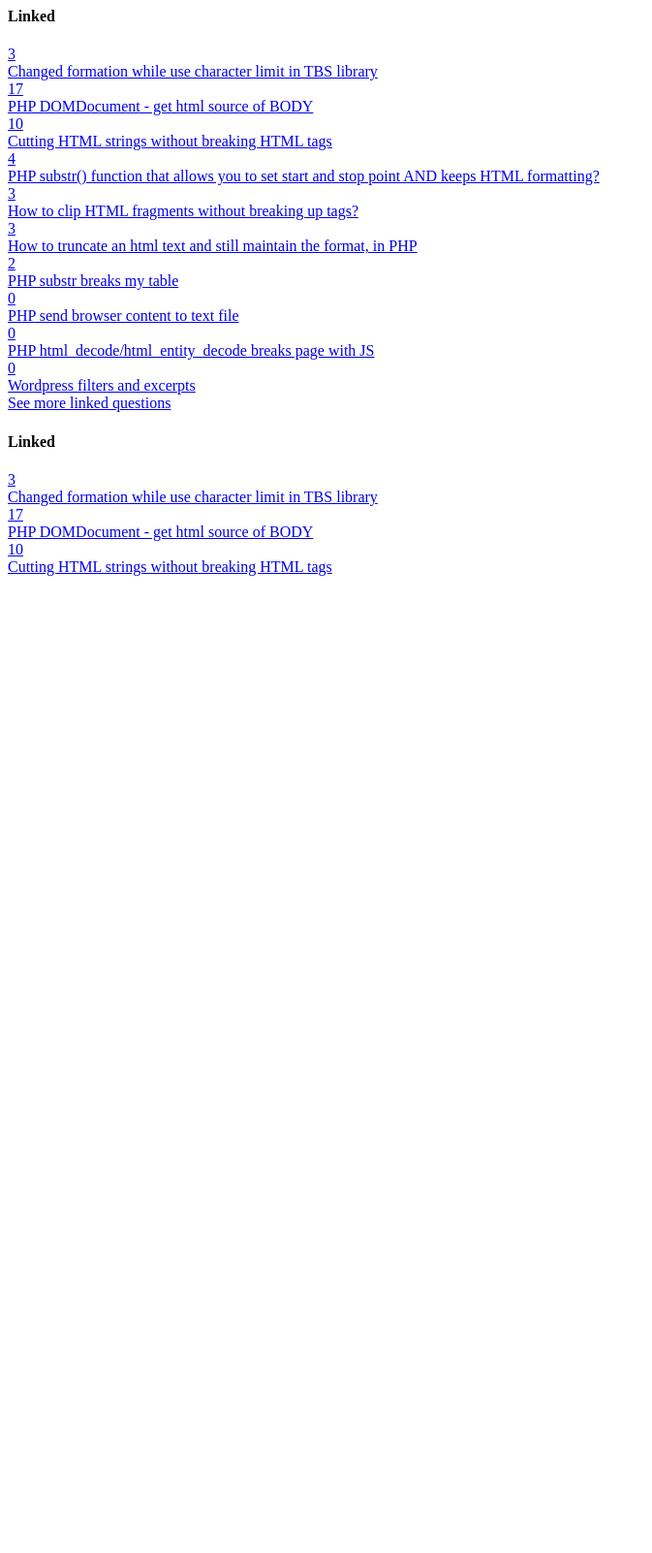
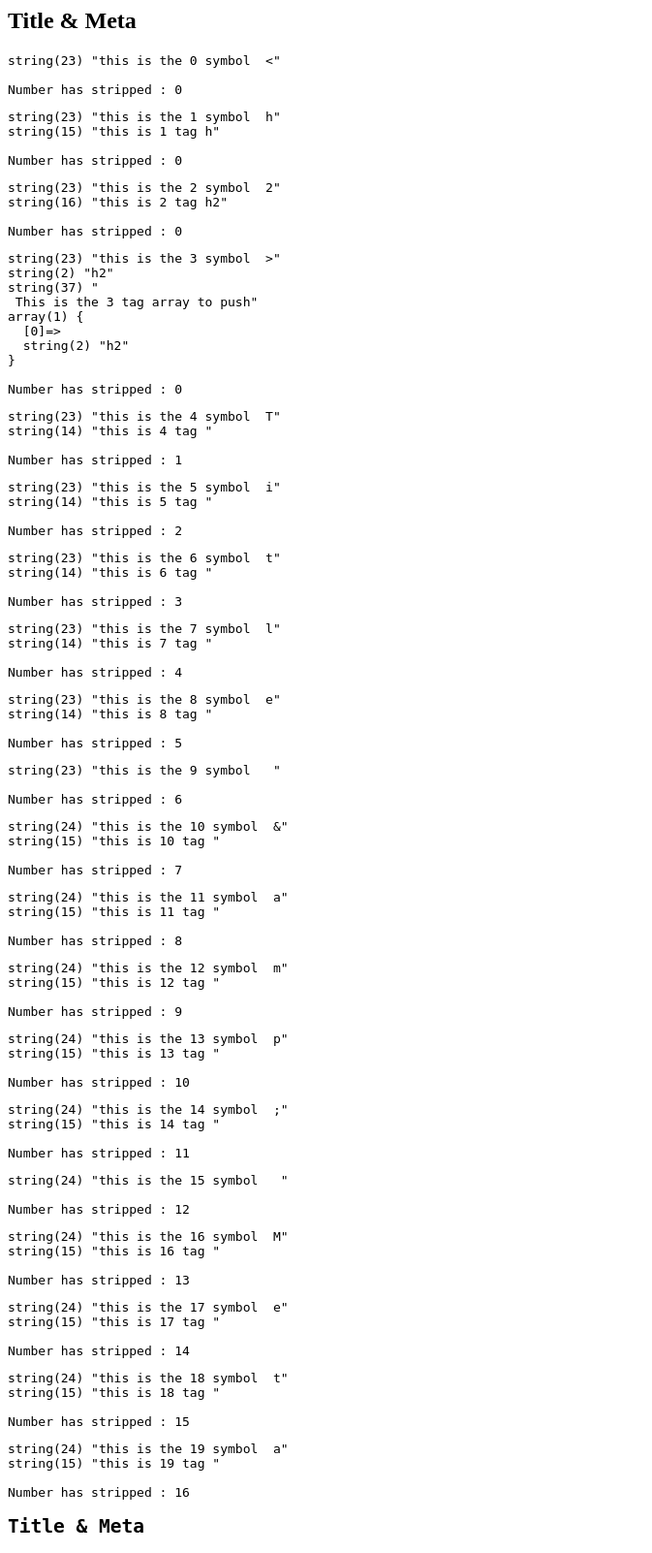
Before and after one commit to lechuhuuha/cool-things-i-do-with-php, a PHP site: page /html_cut.php in a window 1280 px wide. Shown: the whole page at 97% size, without its empty margins (0-673 px from the left). Before the commit the page ends 594 px from the top, so only its background shows below. Run offline with PHP 8.4, Linux system fonts and the light colour scheme.

Commit message:
now add explanation

```diff
--- a/html_cut.php
+++ b/html_cut.php
@@ -1,32 +1,66 @@
 <?php
+
+/**
+ * Html cut function from Stack overflow username : code ex machina
+ * I had add explanation for those who don't understand
+ *
+ * @param string $text
+ * @param number $max_length
+ * @return string $result
+ *
+ */
 function html_cut($text, $max_length)
 {
+    // The array of tag when we stripped from $text
     $tags   = array();
+    // The result we will get after stripped
     $result = "";
 
+    // If the $test have < then is in open state
     $is_open   = false;
+    // If the $test have open state then is had grab
     $grab_open = false;
+    // If the $text have / then is in close state
     $is_close  = false;
+    // If the $text have " then is in double quoute state
     $in_double_quotes = false;
+    // If the $text have ' then is in double quoute state
     $in_single_quotes = false;
+    // The tag name that will get inject into $tags array
     $tag = "";
 
     $i = 0;
+    // Number the $text has been stripped
     $stripped = 0;
+    $stripped_text = strip_tags($text);
+    // echo (strlen($stripped_text));
+    // for ($i = 0; $i < strlen($stripped_text); $i++) {
+    //     echo '<pre>';
+    //     echo $stripped_text[$i];
+    // }
 
-    $stripped_text = strip_tags($text);
+    // While $i < the length of the original $text
+    // and number of time the $test has been stripped < the length of the stripped text
+    // and number of time the $test has been stripped < the length we want the $text to have
     while ($i < strlen($text) && $stripped < strlen($stripped_text) && $stripped < $max_length) {
+        // $symbol = each of the word in the $text
         $symbol  = $text[$i];
+        // $result will get the value of $symbol
+        $result .= $symbol;
 
-        $result .= $symbol;
+        // i use var_dump to demonstate how this work
+        echo '<pre>';
+        var_dump('this is the ' . $i .  ' symbol  ' . $symbol);
 
         switch ($symbol) {
             case '<':
+                // $text in the open and grab state
                 $is_open   = true;
                 $grab_open = true;
                 break;
 
             case '"':
+                // $text in the double quotes state
                 if ($in_double_quotes)
                     $in_double_quotes = false;
                 else
@@ -35,6 +69,8 @@ function html_cut($text, $max_length)
                 break;
 
             case "'":
+                // $text in the single quotes state
+
                 if ($in_single_quotes)
                     $in_single_quotes = false;
                 else
@@ -43,6 +79,7 @@ function html_cut($text, $max_length)
                 break;
 
             case '/':
+                // $text in the close state
                 if ($is_open && !$in_double_quotes && !$in_single_quotes) {
                     $is_close  = true;
                     $is_open   = false;
@@ -60,10 +97,18 @@ function html_cut($text, $max_length)
                 break;
 
             case '>':
+                // if in open state
                 if ($is_open) {
                     $is_open   = false;
                     $grab_open = false;
+                    // Push the $tag we get in default case to $tags array
                     array_push($tags, $tag);
+
+                    // You can see this var_dump to see how its work
+                    var_dump($tag);
+                    var_dump(' <br> This is the ' . $i . ' tag array to push');
+                    var_dump($tags);
+                    // reset the $tag
                     $tag = "";
                 } else if ($is_close) {
                     $is_close = false;
@@ -72,23 +117,38 @@ function html_cut($text, $max_length)
                 }
 
                 break;
-
+                // default case when $symbol is the string
             default:
+            // if $text in grab state or close state then $symbol  is the tag
                 if ($grab_open || $is_close)
                     $tag .= $symbol;
+                var_dump('this is ' . $i  . ' tag ' . $tag);
 
+            // if not then we successfull stripped 1 word
                 if (!$is_open && !$is_close)
                     $stripped++;
+                break;
         }
 
         $i++;
+        echo '<br>' . 'Number has stripped : ' . $stripped;
     }
-
-    while ($tags)
+    // While $tags array has value then we loop through it
+    // then add $tags in last position of $result
+    while ($tags) {
         $result .= "</" . array_pop($tags) . ">";
+        // echo '<h2>This is result </h2>';
+        // var_dump($result);
+        // echo '<br>';
+    }
 
     return $result;
 }
+$testHtml = '<h2>Title &amp; Meta</h2>';
+echo $testHtml;
+
+print_r(html_cut($testHtml, 16));
+
 $html = '<div class="module sidebar-linked">
 <h4 id="h-linked">Linked</h4>
 <div class="linked" data-tracker="lq=1">
@@ -157,7 +217,5 @@ $html = '<div class="module sidebar-linked">
         </div>
 </div>
 </div>';
-echo $html;
 // $text = 'asdasdsadsadsadsa';
 // echo $text[1];
-print_r(html_cut($html, 400));
```
